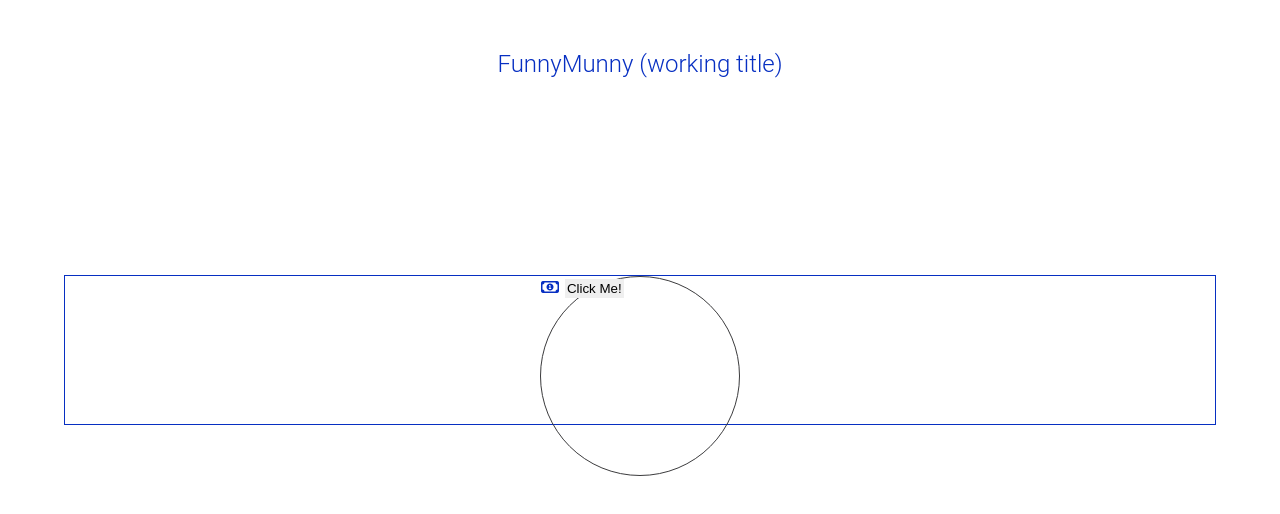
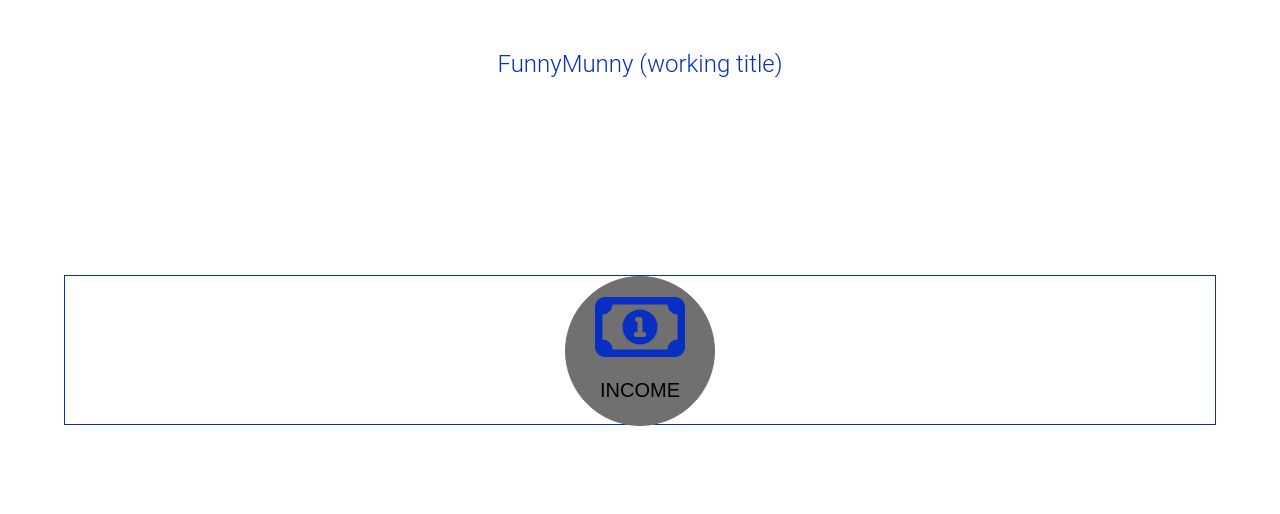
Before and after one commit to seanyoung247/hackathon-jan-2023, a plain HTML site: page index.html in a window 1280 px wide. Drawn offline with Linux system fonts and the light colour scheme.

Commit message:
CSS: create basic income box

```diff
--- a/assets/css/styles.css
+++ b/assets/css/styles.css
@@ -84,8 +84,25 @@ body {
     margin: 0 auto;
     border-width: 1px;
     border-style: solid;
-    border-color: #3b3b3d;
+    border-color: #707070;
     border-radius: 50%;
-    width: 200px;
-    height: 200px
+    width: 150px;
+    height: 150px;
+    background-color: #707070;
 }
+
+#trigger {
+    margin: 10px auto;
+    width: 100%;
+    height: 100%;
+    font-size: 125%;
+    background-color: transparent;
+}
+
+#money-icon {
+    margin-top: 10px;
+    width: 100%;
+    height: 100%;
+    font-size: 500%;
+    text-align: center;
+}
--- a/index.html
+++ b/index.html
@@ -20,8 +20,13 @@
     <!-- Income section  -->
     <section id="income-section">
         <div id="income-container-box">
-            <div id="income-container-circle"><i class="fa-regular fa-money-bill-1"></i>
-                <button id="trigger">Click Me!</button>
+            <div id="income-container-circle">
+                <div>
+                    <i id="money-icon" class="fa-regular fa-money-bill-1"></i>
+                </div>
+                <div>
+                    <button id="trigger">INCOME</button>
+                </div>
                 <modal-dialog id="test-modal">
                     <div slot="modal-header">Test Modal</div>
                     <div slot="modal-content">
```
